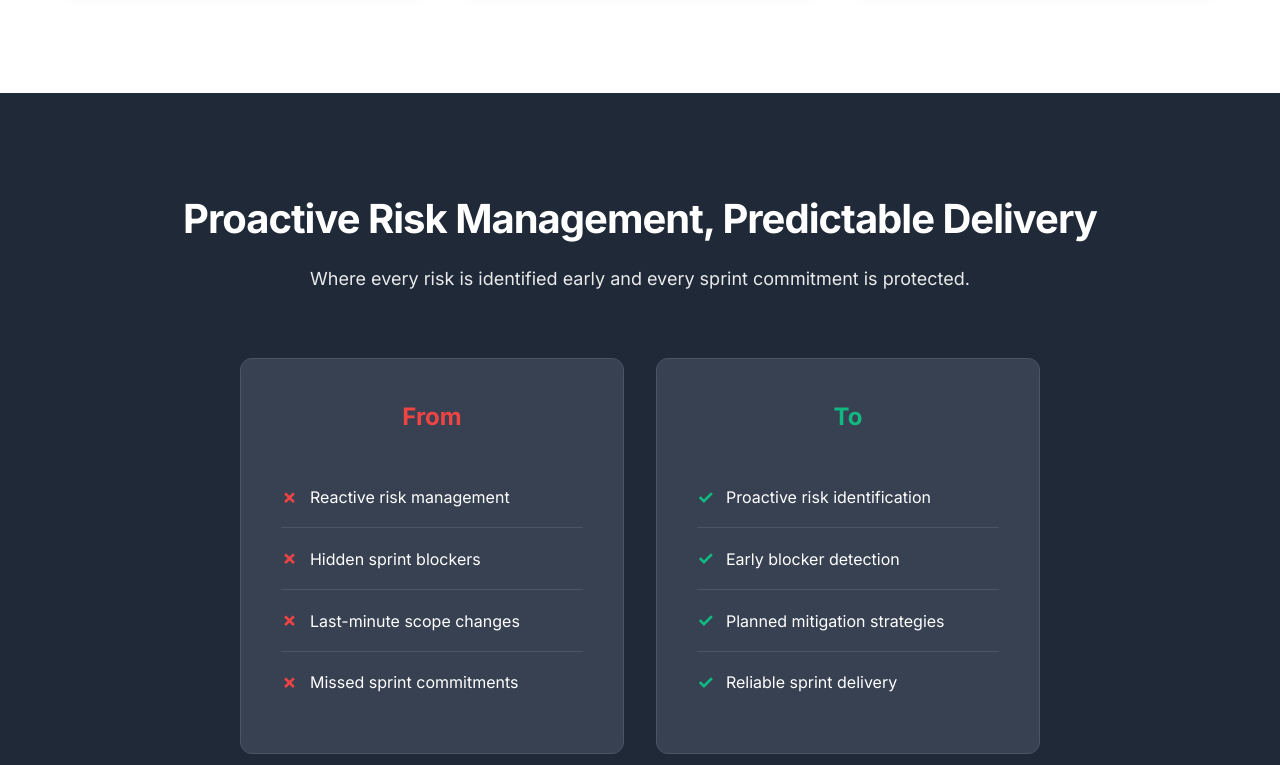
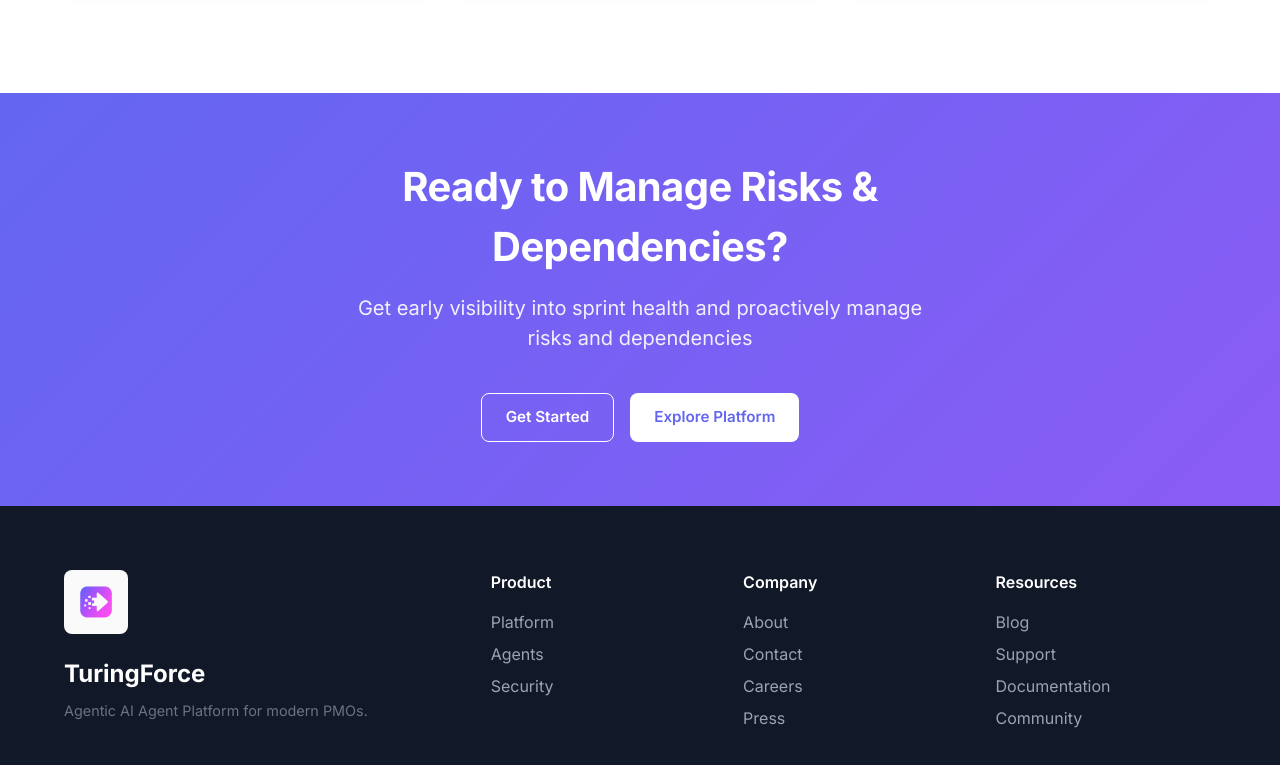
Before and after one commit to hs0490/turing-force-website, a website: page agents/risk-dependency-agent.html in a window 1280 px wide. Shown: the part 3295-4060 px from the top of the page. Drawn offline with Linux system fonts and the light colour scheme.

Commit message:
Remove 'Proactive Risk Management, Predictable Delivery' section from Risk & Dependency Agent
SECTION REMOVAL:
================
- Removed 'Proactive Risk Management, Predictable Delivery' section
- Complete outcomes comparison section removed

REMOVED SECTION DETAILS:
========================
Section: 'Proactive Risk Management, Predictable Delivery'
- Dark background section (#1f2937) with white text
- Comparison layout showing 'From' vs 'To' outcomes
- 'From' side: Reactive management, hidden blockers, scope changes, missed commitments
- 'To' side: Proactive identification, early detection, planned strategies, reliable delivery
- Complete section with outcomes-comparison grid removed

SECTION STRUCTURE:
==================
- Section started with '<!-- Outcomes -->' comment
- Contained agent-outcomes section with dark styling
- Included outcomes-comparison grid with two columns
- Ended before '<!-- CTA Section -->' comment
- Total content removed: ~55 lines of HTML

CONTENT REMOVED:
================
'From' Side (Red X's):
- ✗ Reactive risk management
- ✗ Hidden sprint blockers
- ✗ Last-minute scope changes
- ✗ Missed sprint commitments

'To' Side (Green Checkmarks):
- ✓ Proactive risk identification
- ✓ Early blocker detection
- ✓ Planned mitigation strategies
- ✓ Reliable sprint delivery

RESULT:
=======
✅ 'Proactive Risk Management, Predictable Delivery' section removed
✅ Page structure maintained with proper section flow
✅ CTA Section now follows directly after Ask the Agent section
✅ Cleaner page structure without outcomes comparison

The Risk & Dependency Agent page now has a streamlined structure without the outcomes section.

```diff
--- a/agents/risk-dependency-agent.html
+++ b/agents/risk-dependency-agent.html
@@ -360,62 +360,6 @@
     </div>
   </section>
 
-  <!-- Outcomes -->
-  <section class="agent-outcomes" style="background: #1f2937; padding: 6rem 0;">
-    <div class="container">
-      <div style="text-align: center; margin-bottom: 4rem;">
-        <h2 style="color: #ffffff; font-size: 2.5rem; font-weight: 700; margin-bottom: 1rem; letter-spacing: -0.025em;">Proactive Risk Management, Predictable Delivery</h2>
-        <p style="color: #ffffff; font-size: 1.125rem; line-height: 1.6; opacity: 0.9;">Where every risk is identified early and every sprint commitment is protected.</p>
-      </div>
-
-      <div class="outcomes-comparison" style="display: grid; grid-template-columns: 1fr 1fr; gap: 2rem; max-width: 800px; margin: 0 auto;">
-        <div class="outcome-from" style="background: #374151; padding: 2.5rem; border-radius: 12px; border: 1px solid #4b5563; text-align: center;">
-          <h3 style="color: #ef4444; font-size: 1.5rem; font-weight: 700; margin-bottom: 2rem;">From</h3>
-          <ul style="list-style: none; padding: 0; margin: 0; text-align: left;">
-            <li style="color: #ffffff; padding: 1rem 0; border-bottom: 1px solid #4b5563; display: flex; align-items: center; gap: 0.75rem;">
-              <span style="color: #ef4444; font-size: 1.2rem; font-weight: bold;">✗</span>
-              <span>Reactive risk management</span>
-            </li>
-            <li style="color: #ffffff; padding: 1rem 0; border-bottom: 1px solid #4b5563; display: flex; align-items: center; gap: 0.75rem;">
-              <span style="color: #ef4444; font-size: 1.2rem; font-weight: bold;">✗</span>
-              <span>Hidden sprint blockers</span>
-            </li>
-            <li style="color: #ffffff; padding: 1rem 0; border-bottom: 1px solid #4b5563; display: flex; align-items: center; gap: 0.75rem;">
-              <span style="color: #ef4444; font-size: 1.2rem; font-weight: bold;">✗</span>
-              <span>Last-minute scope changes</span>
-            </li>
-            <li style="color: #ffffff; padding: 1rem 0; display: flex; align-items: center; gap: 0.75rem;">
-              <span style="color: #ef4444; font-size: 1.2rem; font-weight: bold;">✗</span>
-              <span>Missed sprint commitments</span>
-            </li>
-          </ul>
-        </div>
-
-        <div class="outcome-to" style="background: #374151; padding: 2.5rem; border-radius: 12px; border: 1px solid #4b5563; text-align: center;">
-          <h3 style="color: #10b981; font-size: 1.5rem; font-weight: 700; margin-bottom: 2rem;">To</h3>
-          <ul style="list-style: none; padding: 0; margin: 0; text-align: left;">
-            <li style="color: #ffffff; padding: 1rem 0; border-bottom: 1px solid #4b5563; display: flex; align-items: center; gap: 0.75rem;">
-              <span style="color: #10b981; font-size: 1.2rem; font-weight: bold;">✓</span>
-              <span>Proactive risk identification</span>
-            </li>
-            <li style="color: #ffffff; padding: 1rem 0; border-bottom: 1px solid #4b5563; display: flex; align-items: center; gap: 0.75rem;">
-              <span style="color: #10b981; font-size: 1.2rem; font-weight: bold;">✓</span>
-              <span>Early blocker detection</span>
-            </li>
-            <li style="color: #ffffff; padding: 1rem 0; border-bottom: 1px solid #4b5563; display: flex; align-items: center; gap: 0.75rem;">
-              <span style="color: #10b981; font-size: 1.2rem; font-weight: bold;">✓</span>
-              <span>Planned mitigation strategies</span>
-            </li>
-            <li style="color: #ffffff; padding: 1rem 0; display: flex; align-items: center; gap: 0.75rem;">
-              <span style="color: #10b981; font-size: 1.2rem; font-weight: bold;">✓</span>
-              <span>Reliable sprint delivery</span>
-            </li>
-          </ul>
-        </div>
-      </div>
-    </div>
-  </section>
-
   <!-- CTA Section -->
   <section class="cta-section">
     <div class="container">
```
